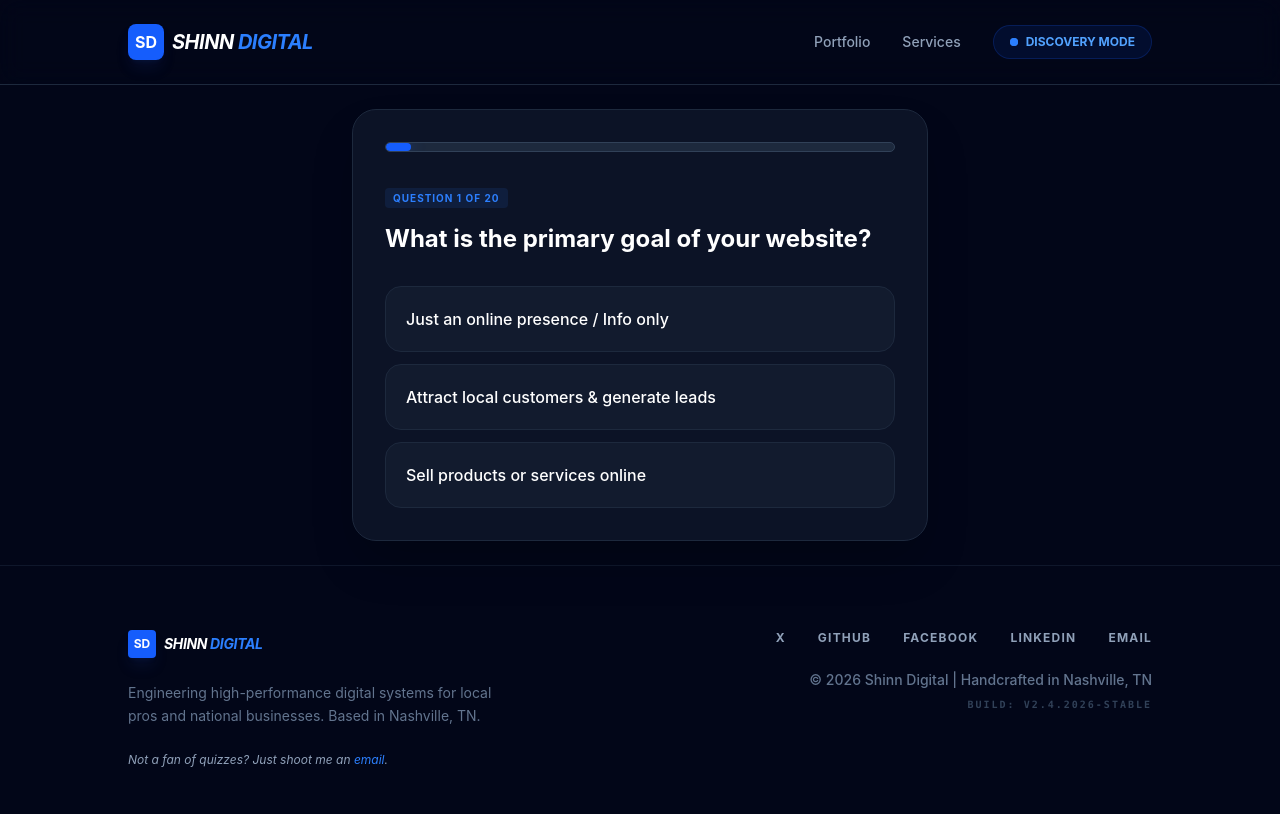
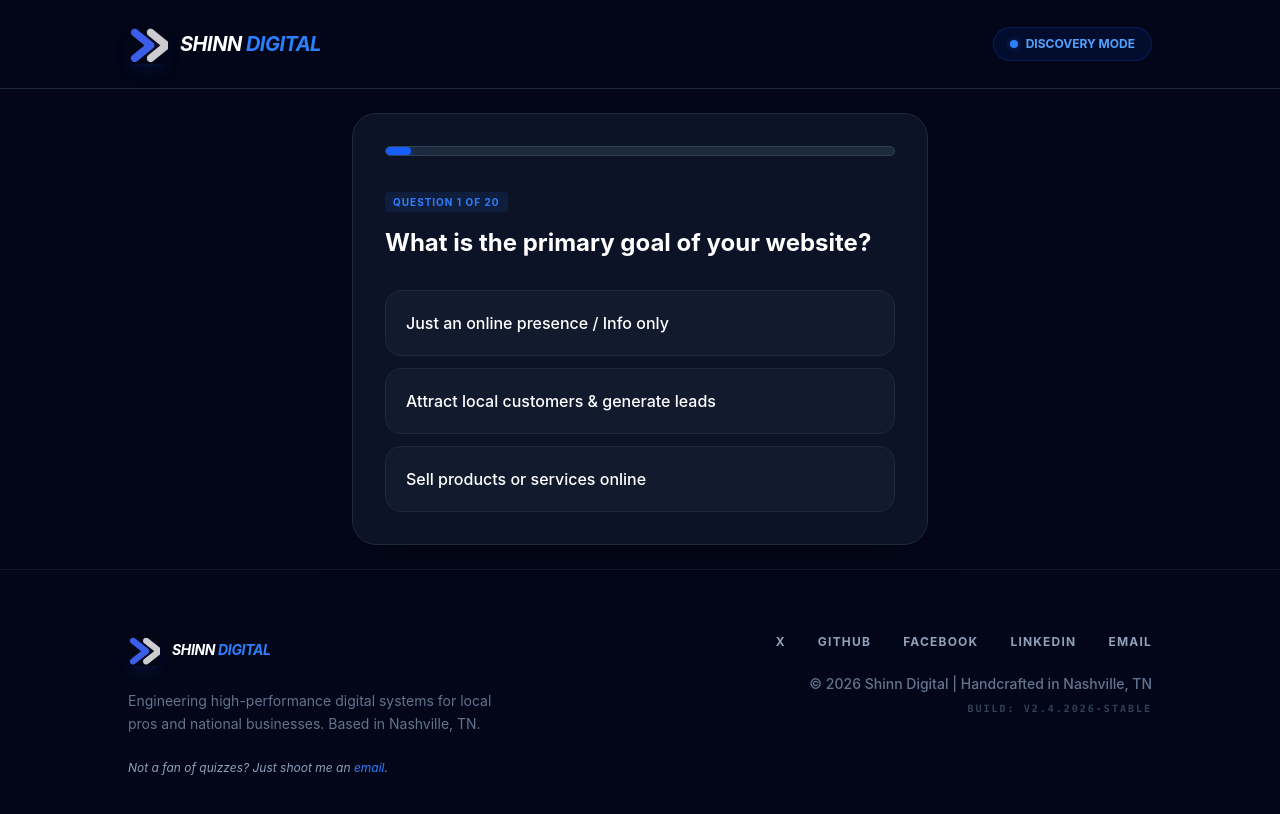
Before and after one commit to DShinn96/discovery-app, a React (Vite) app: page / in a window 1280 px wide. Shown: the top 814 px of the page. Built offline with nearby package versions, Linux system fonts and the light colour scheme.

Commit message:
Updated brand logo

```diff
--- a/src/app.jsx
+++ b/src/app.jsx
@@ -44,7 +44,6 @@ const UPDATED_TIERS = [
 ];
 
 function App() {
-  const [view, setView] = useState("quiz");
   const [currentStep, setCurrentStep] = useState(0);
   const [totalScore, setTotalScore] = useState(0);
   const [answers, setAnswers] = useState([]);
@@ -74,7 +73,6 @@ function App() {
     setAnswers([]);
     setShowForm(false);
     setShowResult(false);
-    setView("quiz");
   };
 
   return (
@@ -86,32 +84,27 @@ function App() {
       <header className="w-full py-6 px-8 border-b border-slate-800 bg-slate-950/50 backdrop-blur-md sticky top-0 z-50">
         <div className="max-w-5xl mx-auto flex justify-between items-center">
           <button
-            onClick={() => setView("quiz")}
-            className="flex items-center gap-2 cursor-pointer group bg-transparent border-none p-0 text-left"
+            onClick={resetQuiz}
+            className="flex items-center gap-3 cursor-pointer group bg-transparent border-none p-0 text-left"
           >
-            <div className="w-9 h-9 bg-blue-600 rounded-lg flex items-center justify-center font-bold text-white shadow-lg shadow-blue-900/20 group-hover:bg-blue-500 transition-all">
-              SD
+            {/* Brand Logo Integration */}
+            <div className="relative w-10 h-10 overflow-hidden rounded-lg shadow-lg shadow-blue-900/20 group-hover:scale-105 transition-all">
+              <img
+                src="/logo.png"
+                alt="Shinn Digital Logo"
+                className="w-full h-full object-cover"
+                onError={(e) => {
+                  e.target.src =
+                    "https://ui-avatars.com/api/?name=DS&background=2563eb&color=fff";
+                }}
+              />
             </div>
             <span className="font-bold tracking-tight text-xl uppercase italic text-white">
               Shinn <span className="text-blue-500">Digital</span>
             </span>
           </button>
 
-          <nav className="hidden md:flex gap-8 text-sm font-medium text-slate-400">
-            <button
-              onClick={() => setView("portfolio")}
-              className={`hover:text-white transition-colors cursor-pointer bg-transparent border-none ${view === "portfolio" ? "text-white underline underline-offset-8 decoration-blue-500" : ""}`}
-            >
-              Portfolio
-            </button>
-            <button
-              onClick={() => setView("services")}
-              className={`hover:text-white transition-colors cursor-pointer bg-transparent border-none ${view === "services" ? "text-white underline underline-offset-8 decoration-blue-500" : ""}`}
-            >
-              Services
-            </button>
-
-            {/* UPDATED: Converted to Button with resetQuiz functionality */}
+          <nav className="flex items-center gap-4">
             <button
               onClick={resetQuiz}
               className="flex items-center gap-2 bg-blue-600/10 text-blue-400 px-4 py-2 rounded-full border border-blue-600/20 text-xs font-bold hover:bg-blue-600/20 hover:border-blue-500/40 transition-all cursor-pointer group"
@@ -128,7 +121,6 @@ function App() {
 
       {/* --- MAIN CONTENT --- */}
       <main className="grow flex items-center justify-center p-6 bg-[radial-gradient(circle_at_top,var(--tw-gradient-stops))] from-slate-900 via-slate-950 to-slate-950">
-        {view === "quiz" && (
         <div className="w-full max-w-xl bg-slate-900/80 border border-slate-800 p-8 rounded-3xl shadow-2xl backdrop-blur-sm animate-in fade-in slide-in-from-bottom-4 duration-500">
           {!showForm && !showResult && (
             <div className="flex flex-col">
@@ -161,6 +153,7 @@ function App() {
               </div>
             </div>
           )}
+
           {showForm && !showResult && (
             <LeadForm
               score={totalScore}
@@ -173,9 +166,10 @@ function App() {
               }}
             />
           )}
+
           {showResult && (
             <div className="text-center py-6 animate-in zoom-in fade-in duration-700">
-                <h1 className="text-5xl font-black mb-6 tracking-tight italic">
+              <h1 className="text-5xl font-black mb-6 tracking-tight italic text-white">
                 {recommendedTier.name}
               </h1>
               <div className="bg-slate-950/50 rounded-2xl p-6 border border-slate-800 mb-8">
@@ -192,121 +186,22 @@ function App() {
             </div>
           )}
         </div>
-        )}
-
-        {view === "services" && (
-          <div className="w-full max-w-5xl animate-in fade-in slide-in-from-bottom-4 duration-500">
-            <div className="text-center mb-12">
-              <h2 className="text-4xl font-black mb-4 uppercase italic">
-                My <span className="text-blue-500">Expertise</span>
-              </h2>
-              <p className="text-slate-400 max-w-2xl mx-auto">
-                From high-conversion websites to custom enterprise software, we
-                build digital tools that work as hard as you do.
-              </p>
-            </div>
-            <div className="grid grid-cols-1 md:grid-cols-3 gap-8">
-              {[
-                {
-                  title: "Web Development",
-                  icon: "🌐",
-                  tech: "Vite • React • Tailwind",
-                  desc: "Performance-first websites designed to turn visitors into leads.",
-                },
-                {
-                  title: "Software Engineering",
-                  icon: "🚀",
-                  tech: "C# • Node.js • .NET Core",
-                  desc: "Custom back-end solutions specialized in automating business logic.",
-                },
-                {
-                  title: "Data Architecture",
-                  icon: "💾",
-                  tech: "PostgreSQL • SQL Server • T-SQL",
-                  desc: "Clean database design to ensure your data is secure and scalable.",
-                },
-              ].map((s, i) => (
-                <div
-                  key={i}
-                  className="bg-slate-900 border border-slate-800 p-8 rounded-3xl hover:border-blue-500/50 transition-all group"
-                >
-                  <div className="text-4xl mb-6 group-hover:scale-110 transition-transform inline-block">
-                    {s.icon}
-                  </div>
-                  <h3 className="text-xl font-bold mb-3">{s.title}</h3>
-                  <p className="text-slate-400 text-sm leading-relaxed mb-6">
-                    {s.desc}
-                  </p>
-                  <div className="text-[10px] font-bold text-blue-500 uppercase tracking-widest bg-blue-500/5 py-1 px-2 rounded inline-block">
-                    {s.tech}
-                  </div>
-                </div>
-              ))}
-            </div>
-          </div>
-        )}
-
-        {view === "portfolio" && (
-          <div className="w-full max-w-5xl animate-in fade-in slide-in-from-bottom-4 duration-500">
-            <div className="text-center mb-12">
-              <h2 className="text-4xl font-black mb-4 uppercase italic">
-                Project <span className="text-blue-500">Gallery</span>
-              </h2>
-              <p className="text-slate-400">
-                A look at the functional systems we've shipped recently.
-              </p>
-            </div>
-            <div className="grid grid-cols-1 md:grid-cols-2 gap-8">
-              <a
-                href="https://game-day-tracker.vercel.app/"
-                target="_blank"
-                rel="noreferrer"
-                className="bg-slate-900 border border-slate-800 rounded-3xl overflow-hidden group hover:border-blue-500 transition-all flex flex-col"
-              >
-                <div className="h-64 bg-slate-800 flex items-center justify-center relative overflow-hidden">
-                  <div className="absolute inset-0 bg-blue-600/10 group-hover:bg-transparent transition-all"></div>
-                  <span className="text-2xl font-black text-slate-700 uppercase italic group-hover:text-blue-500 transition-all">
-                    Game Day Tracker
-                  </span>
-                </div>
-                <div className="p-8">
-                  <h4 className="text-xl font-bold text-white mb-2">
-                    Game Day Tracker
-                  </h4>
-                  <p className="text-slate-400 text-sm mb-4 leading-relaxed">
-                    A specialized web app for tracking live sports data and game
-                    metrics in real-time. Built for mobile-first performance.
-                  </p>
-                  <div className="flex gap-2">
-                    {["Vite", "React", "Vercel"].map((t) => (
-                      <span
-                        key={t}
-                        className="text-[10px] bg-slate-800 text-slate-400 px-2 py-1 rounded uppercase font-bold"
-                      >
-                        {t}
-                      </span>
-                    ))}
-                  </div>
-                </div>
-              </a>
-              <div className="bg-slate-900/50 border border-slate-800 border-dashed rounded-3xl flex flex-col items-center justify-center text-slate-600 p-12 text-center">
-                <div className="w-12 h-12 border-2 border-slate-800 border-t-blue-500 rounded-full animate-spin mb-4"></div>
-                <p className="font-bold uppercase tracking-tighter italic">
-                  Engineering the next project...
-                </p>
-              </div>
-            </div>
-          </div>
-        )}
       </main>
 
       {/* --- FOOTER --- */}
       <footer className="w-full py-16 px-8 border-t border-slate-900 bg-slate-950">
         <div className="max-w-5xl mx-auto flex flex-col md:flex-row justify-between items-start gap-12">
           <div className="max-w-sm text-left">
-            <div className="flex items-center gap-2 mb-6">
-              <div className="w-7 h-7 bg-blue-600 rounded flex items-center justify-center text-xs font-bold text-white shadow-lg shadow-blue-900/20">
-                SD
+            <div className="flex items-center gap-3 mb-6">
+              <div className="w-8 h-8 overflow-hidden rounded shadow-lg shadow-blue-900/20">
+                <img
+                  src="/logo.png"
+                  alt="DS"
+                  className="w-full h-full object-cover"
+                  onError={(e) => {
+                    e.target.style.display = "none";
+                  }}
+                />
               </div>
               <span className="font-bold tracking-tight text-sm uppercase italic text-white">
                 Shinn <span className="text-blue-500">Digital</span>
@@ -371,12 +266,9 @@ function App() {
             </div>
 
             <div className="md:text-right">
-              {/* UPDATED: Branding & Handcrafted Signature */}
               <p className="text-slate-500 font-medium">
                 © 2026 Shinn Digital | Handcrafted in Nashville, TN
               </p>
-
-              {/* UPDATED: Custom Build Version */}
               <p className="text-slate-700 text-[10px] font-mono mt-2 tracking-[0.2em] uppercase font-bold">
                 Build: v2.4.2026-STABLE
               </p>
```
Also changed, not shown: public/logo.png (added). Lines whose indentation alone changed are shown as unchanged.
